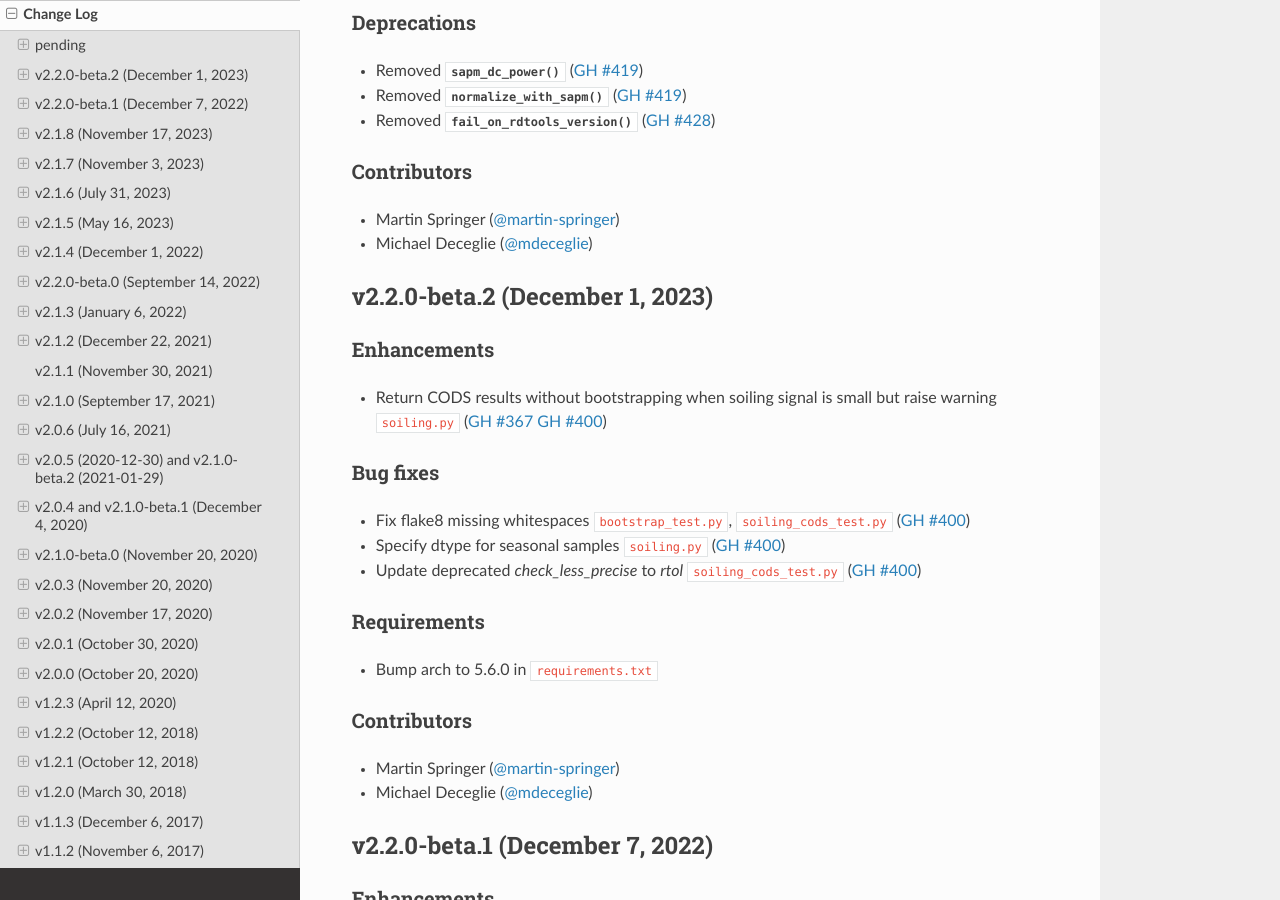
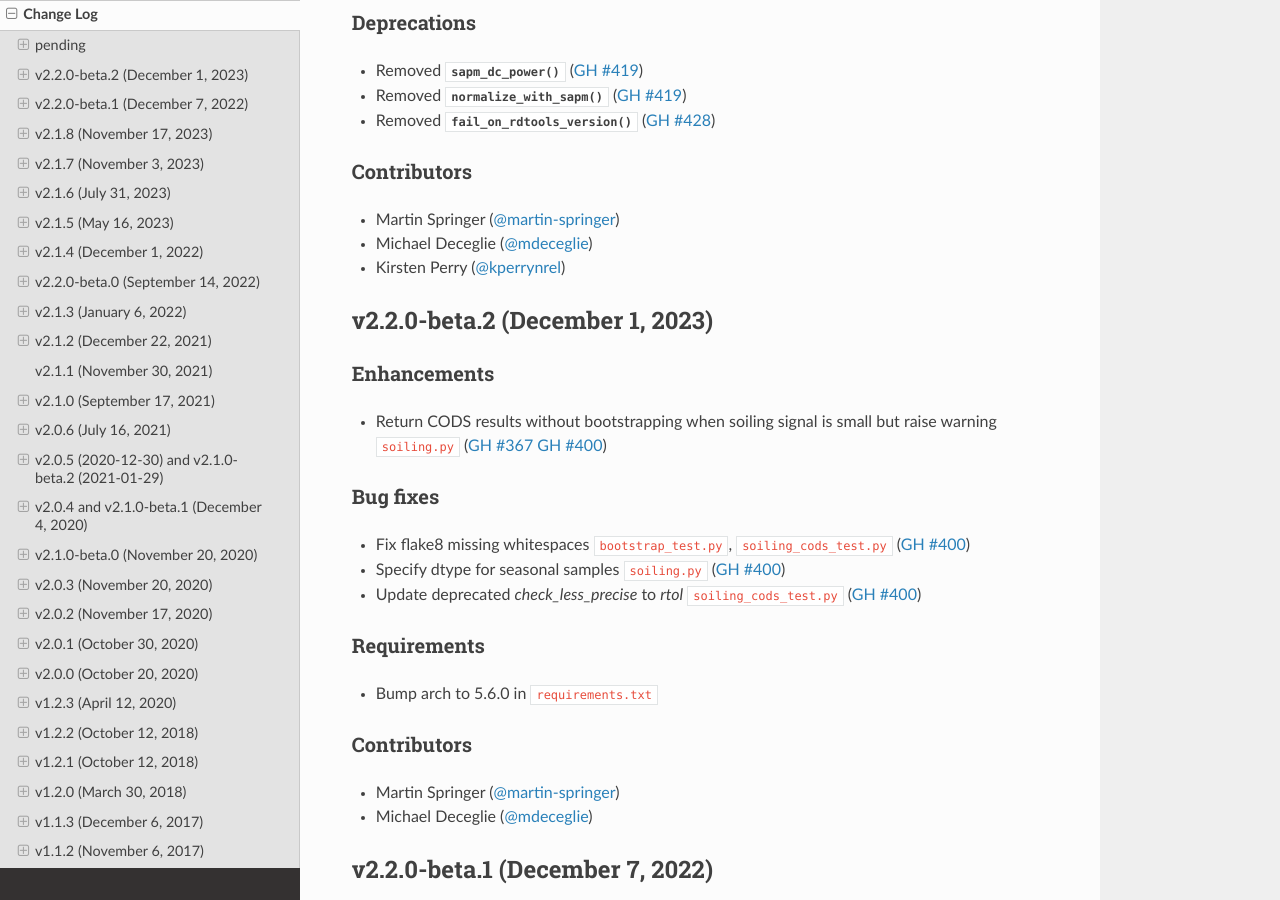
Before and after one commit to NREL/rdtools, a Sphinx documentation site: the page built from docs/sphinx/source/changelog.rst, in a window 1280 px wide and 900 px high, scrolled down 4277 px. Built offline with Sphinx 7.4.7 and the Read the Docs theme 3.1.0, drawn with Linux system fonts in a browser that asks for light colours; pages that are not in the unit, such as notebooks, are missing from menus.

Commit message:
Update contributors

```diff
--- a/docs/sphinx/source/changelog/pending.rst
+++ b/docs/sphinx/source/changelog/pending.rst
@@ -184,3 +184,4 @@ Contributors
 ------------
 * Martin Springer (:ghuser:`martin-springer`)
 * Michael Deceglie (:ghuser:`mdeceglie`)
+* Kirsten Perry (:ghuser:`kperrynrel`)
```
